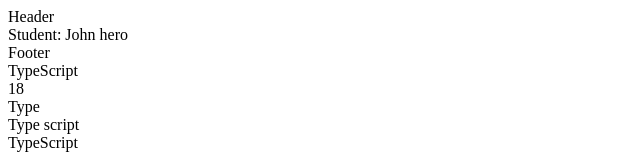
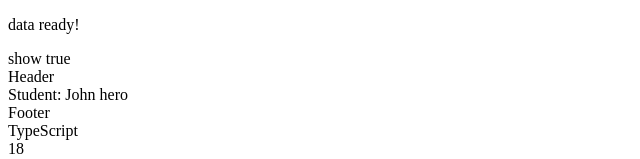
Before and after one commit to huyquoc1210/learn-easy-react, a React (Vite) app: page / in a window 1280 px wide. Shown: the top 159 px of the page, without its empty margins (0-640 px from the left). Built offline with nearby package versions, Linux system fonts and the light colour scheme.

Commit message:
Practice conditional rendering

```diff
--- a/src/App.tsx
+++ b/src/App.tsx
@@ -1,4 +1,4 @@
-import { useState } from 'react';
+import { useEffect, useState } from 'react';
 import { MainLayout } from './components/Layout';
 import { Widget } from './components/common';
 import { MyText } from './features/labs/Mytext';
@@ -7,6 +7,13 @@
 
 function App() {
   const [count, setCount] = useState(0);
+  const [loading, setLoading] = useState(true);
+
+  useEffect(() => {
+    setTimeout(() => {
+      setLoading(false);
+    }, 2000);
+  });
 
   const john: Student = {
     name: 'John',
@@ -18,31 +25,34 @@
     console.log('student Click', student);
   }
 
+  // if (loading) return <p>loading...</p>;
+
   return (
     <>
+      {loading && <p>loading...</p>}
+      {loading ? <p>Loading...</p> : <p>data ready!</p>}
+      {true && 'show true'}
+      {false && 'show false'}
+      {[].length > 0 && 'Show 0'}
+      {Boolean(NaN) && 'Show NaN'}
       <MainLayout>
         <StudentCar student={john} onClick={handleStudentClick} />
       </MainLayout>
-
       <MyText>TypeScript</MyText>
       <MyText>{18}</MyText>
       <MyText>{null}</MyText>
       <MyText>{undefined}</MyText>
       <MyText>{false}</MyText>
-
       <MyText>
         <span>Type</span>
       </MyText>
-
       <MyText>
         <span>Type</span> script
       </MyText>
-
       <MyText>
         <span>Type</span>
         <span>Script</span>
       </MyText>
-
       <div>
         <div>
           <Widget title="Earning Overview">Chart1</Widget>
```
